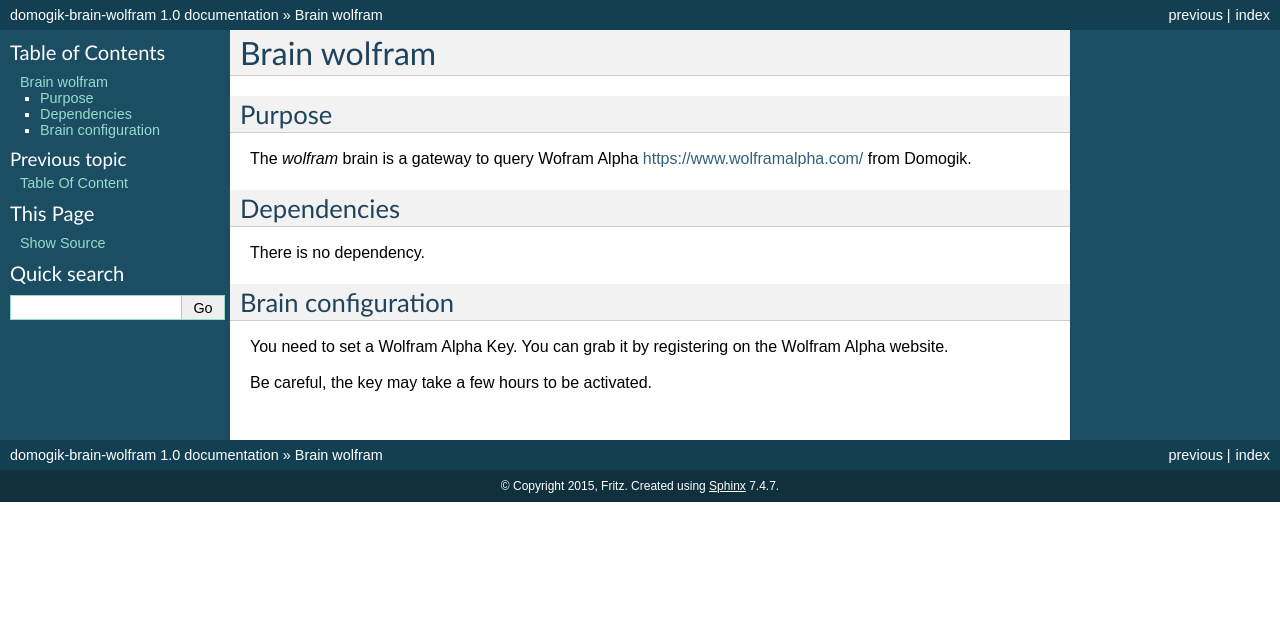
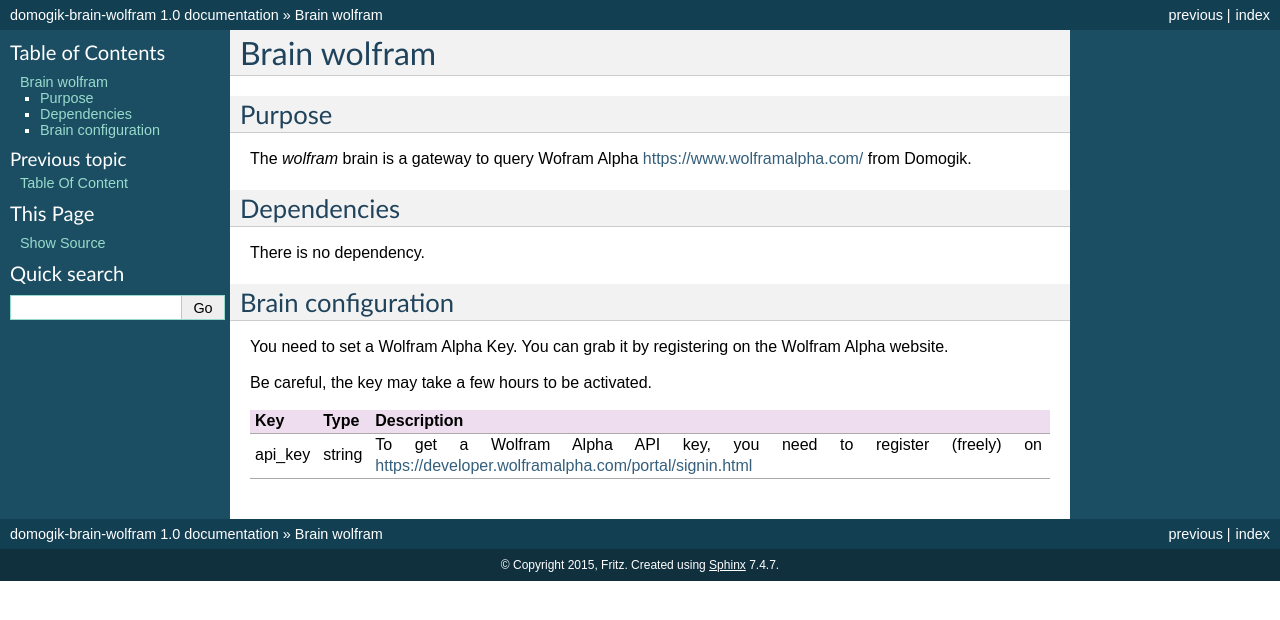
Before and after one commit to fritz-smh/domogik-brain-wolfram, a Sphinx documentation site: the page built from docs/wolfram.txt, in a window 1280 px wide. Shown: the top 620 px of the page. Built offline with Sphinx 7.4.7, drawn with Linux system fonts in a browser that asks for light colours; pages that are not in the unit, such as notebooks, are missing from menus.

Commit message:
Doc : improve

```diff
--- a/docs/wolfram.txt
+++ b/docs/wolfram.txt
@@ -20,3 +20,9 @@
 You need to set a Wolfram Alpha Key. You can grab it by registering on the Wolfram Alpha website.
 
 Be careful, the key may take a few hours to be activated.
+
+===================== =========================== ======================================================================
+Key                   Type                        Description
+===================== =========================== ======================================================================
+api_key               string                      To get a Wolfram Alpha API key, you need to register (freely) on https://developer.wolframalpha.com/portal/signin.html
+===================== =========================== ======================================================================
```
